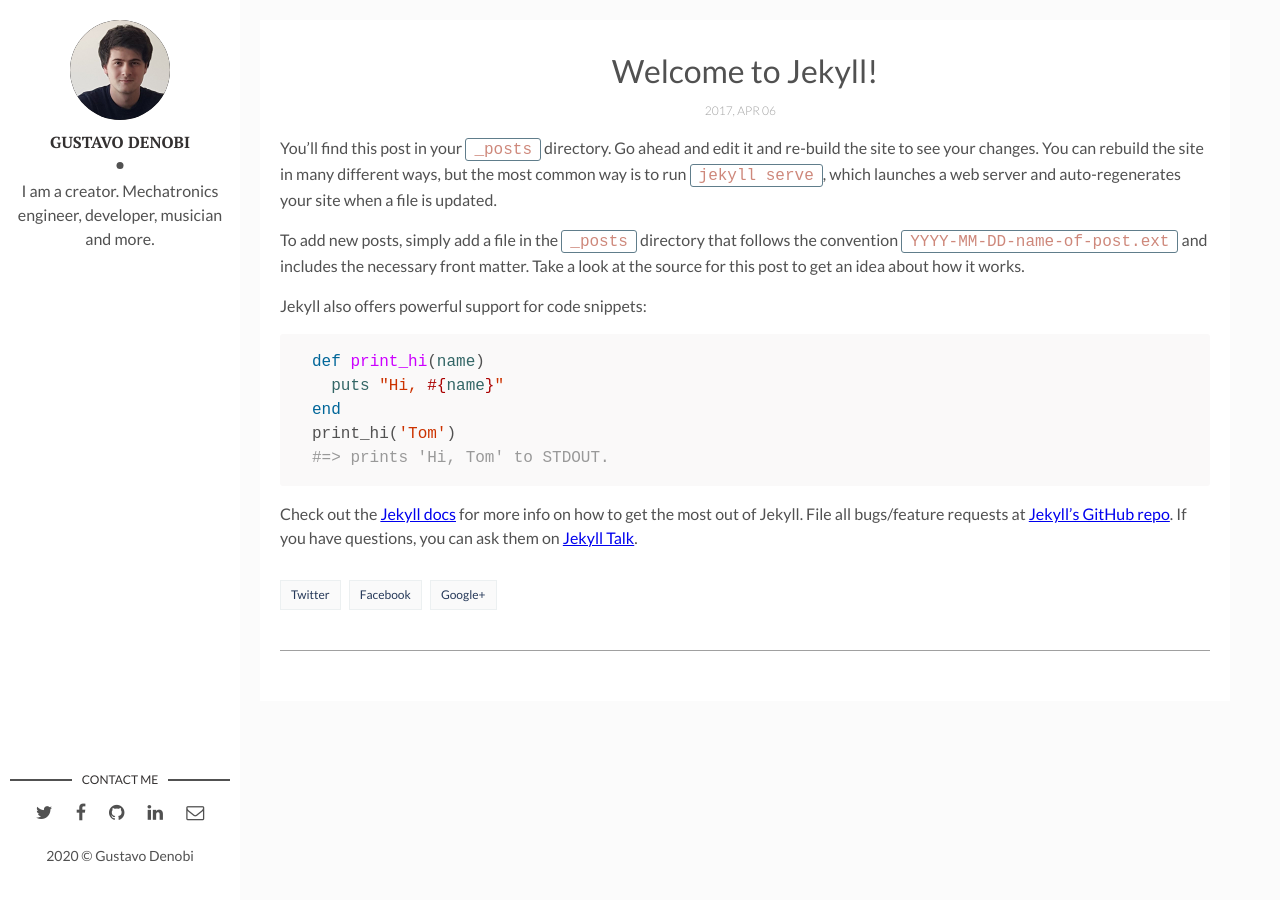
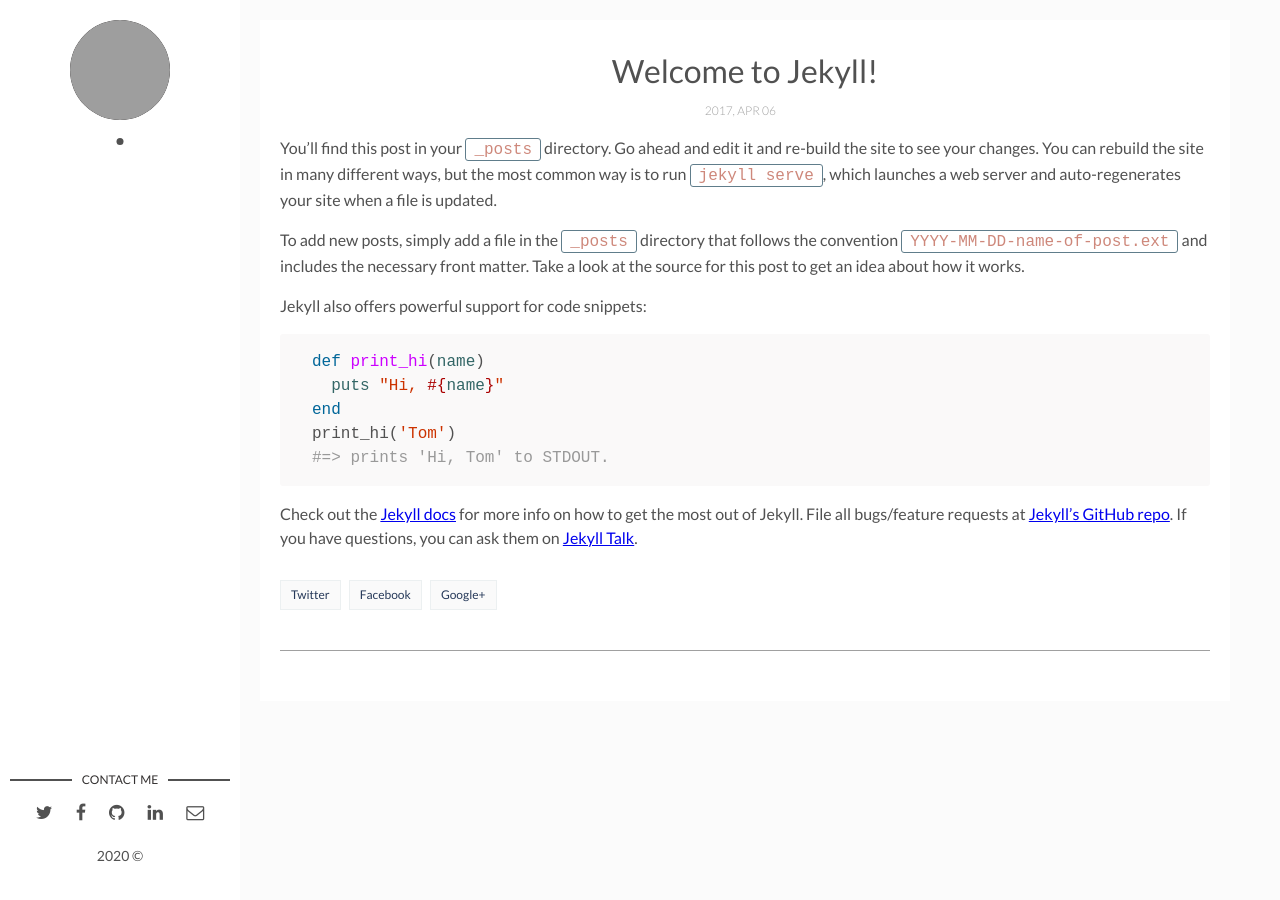
Before and after one commit to GustavoDenobi/GustavoDenobi.github.io, a Jekyll site: the page built from _posts/2017-04-06-welcome-to-jekyll.markdown, in a window 1280 px wide. Built offline with Jekyll 4.4.1, drawn with Linux system fonts in a browser that asks for light colours; comment, search, counter and statistics services are not loaded; part of the change alters nothing that is shown; grey boxes are pictures that could not be loaded.

Commit message:
Update _config.yml

```diff
--- a/_config.yml
+++ b/_config.yml
@@ -1,39 +1 @@
-title: Denobi's Portfolio
-description: > # this means to ignore newlines until "baseurl:"
-  Write an awesome description for your new site here. You can edit this
-  line in _config.yml. It will appear in your document head meta (for
-  Google search results) and in your feed.xml site description.
-permalink: ':title/'
-baseurl: "/" # the subpath of your site, e.g. /blog
-url: "https://gustavodenobi.github.io/" # the base hostname & protocol for your site, e.g. http://example.com
-site-twitter: #if your site has a twitter account, enter it here
-
-# Author Settings
-author: Gustavo Denobi # add your name
-author-img: denobi.jpg # add your photo
-about-author: I am a creator. Mechatronics engineer, developer, musician and more. # add description
-social-twitter: # add your Twitter handle
-social-facebook: # add your Facebook handle
-social-github: gustavodenobi # add your Github handle
-social-linkedin: denobi # add your Linkedin handle
-social-email: # add your Email address
-
-# Disqus
-discus-identifier: mr-brown # add your discus identifier
-
-# Tracker
-analytics: # Google Analytics
-
-# Build Settings
-markdown: kramdown
-plugins:
-  - jekyll-sitemap
-  - jekyll-paginate
-  - jemoji
-
-paginate: 8
-paginate_path: "/page/:num"
-
-exclude: ["node_modules", "gulpfile.js", "package.json", "yarn.lock"]
-
-remote_theme: flexible
+remote_theme: gustavodenobi/flexible
```
